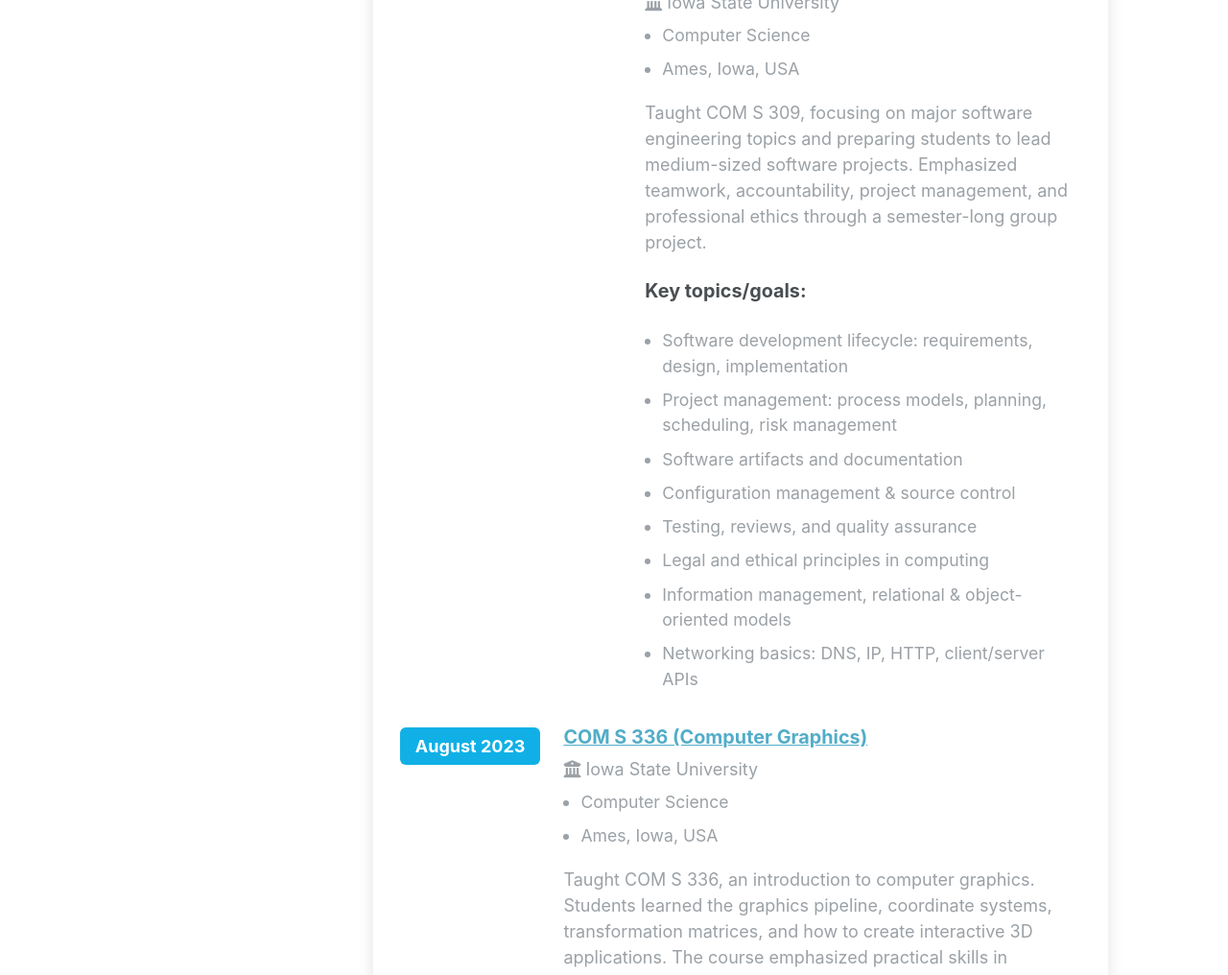
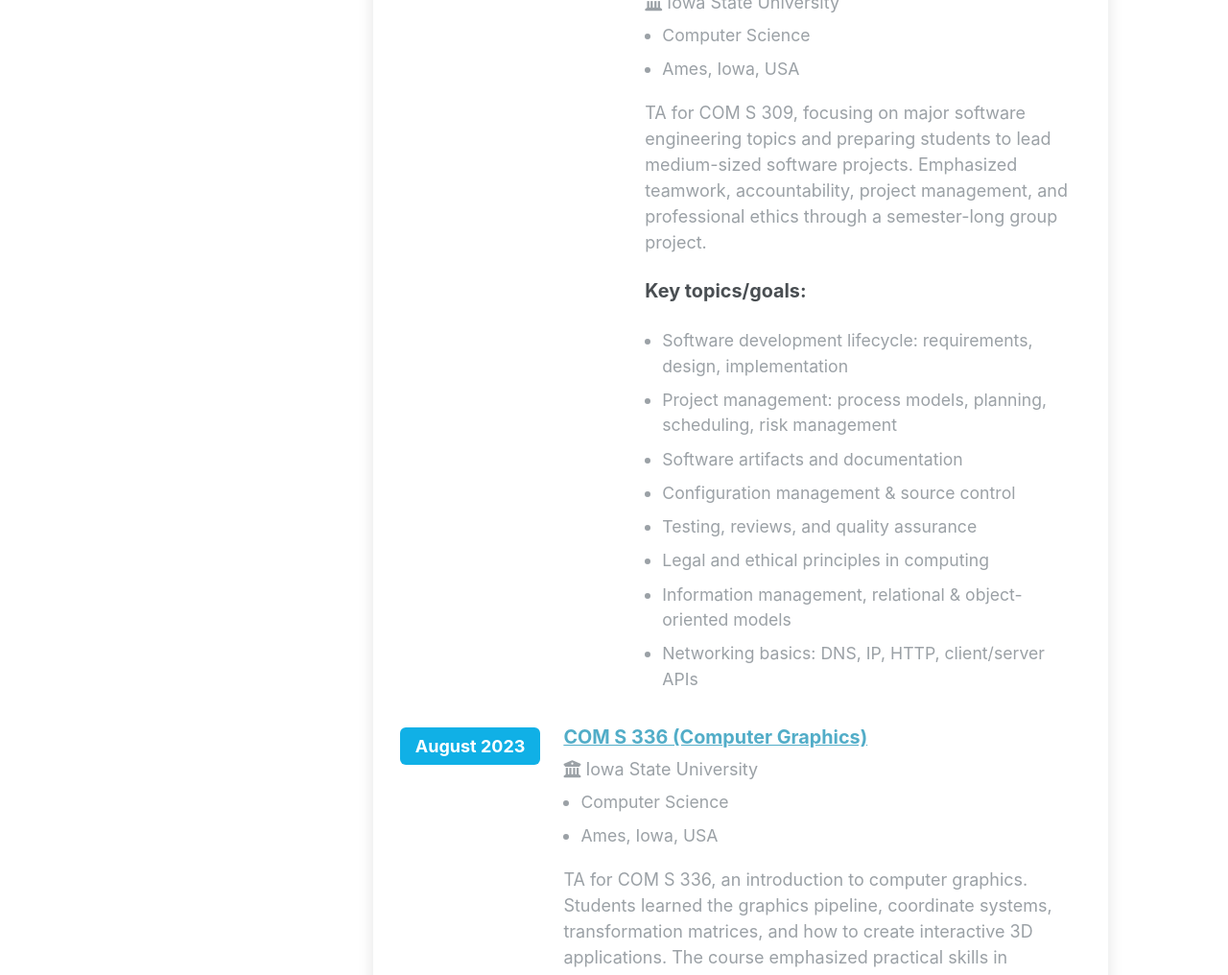
Before and after one commit to itsMustafamr/itsmustafamr.github.io, a Jekyll site: the page built from _pages/teaching.html, in a window 1280 px wide and 1400 px high. Shown: the part 314-1330 px from the top of the window at 96% size. Built offline with Jekyll 4.4.1, drawn with Linux system fonts in a browser that asks for light colours; some of the changed text lies outside the part shown.

Commit message:
Made small changes to teaching experience

```diff
--- a/_teaching/2023-Fall-teaching-1.md
+++ b/_teaching/2023-Fall-teaching-1.md
@@ -9,7 +9,7 @@ location: "Ames, Iowa, USA"
 share: false
 ---
 
-Taught COM S 336, an introduction to computer graphics. Students learned the graphics pipeline, coordinate systems, transformation matrices, and how to create interactive 3D applications. The course emphasized practical skills in OpenGL/WebGL, shader programming, and modern rendering techniques.
+TA for COM S 336, an introduction to computer graphics. Students learned the graphics pipeline, coordinate systems, transformation matrices, and how to create interactive 3D applications. The course emphasized practical skills in OpenGL/WebGL, shader programming, and modern rendering techniques.
 
 Prepared quizzes on TopHat, conducted office hours, and provided student support via Piazza discussions. Conducted labs focused on teaching 3-D rendering, visualization techniques, and basic graphics programming.
 
--- a/_teaching/2024-spring-teaching-2.md
+++ b/_teaching/2024-spring-teaching-2.md
@@ -23,7 +23,7 @@ projects:
     url: "https://github.com/example/task-tracker"
 ---
 
-Taught COM S 309, focusing on major software engineering topics and preparing students to lead medium-sized software projects. Emphasized teamwork, accountability, project management, and professional ethics through a semester-long group project.
+TA for COM S 309, focusing on major software engineering topics and preparing students to lead medium-sized software projects. Emphasized teamwork, accountability, project management, and professional ethics through a semester-long group project.
 
 **Key topics/goals:**
 - Software development lifecycle: requirements, design, implementation
```
